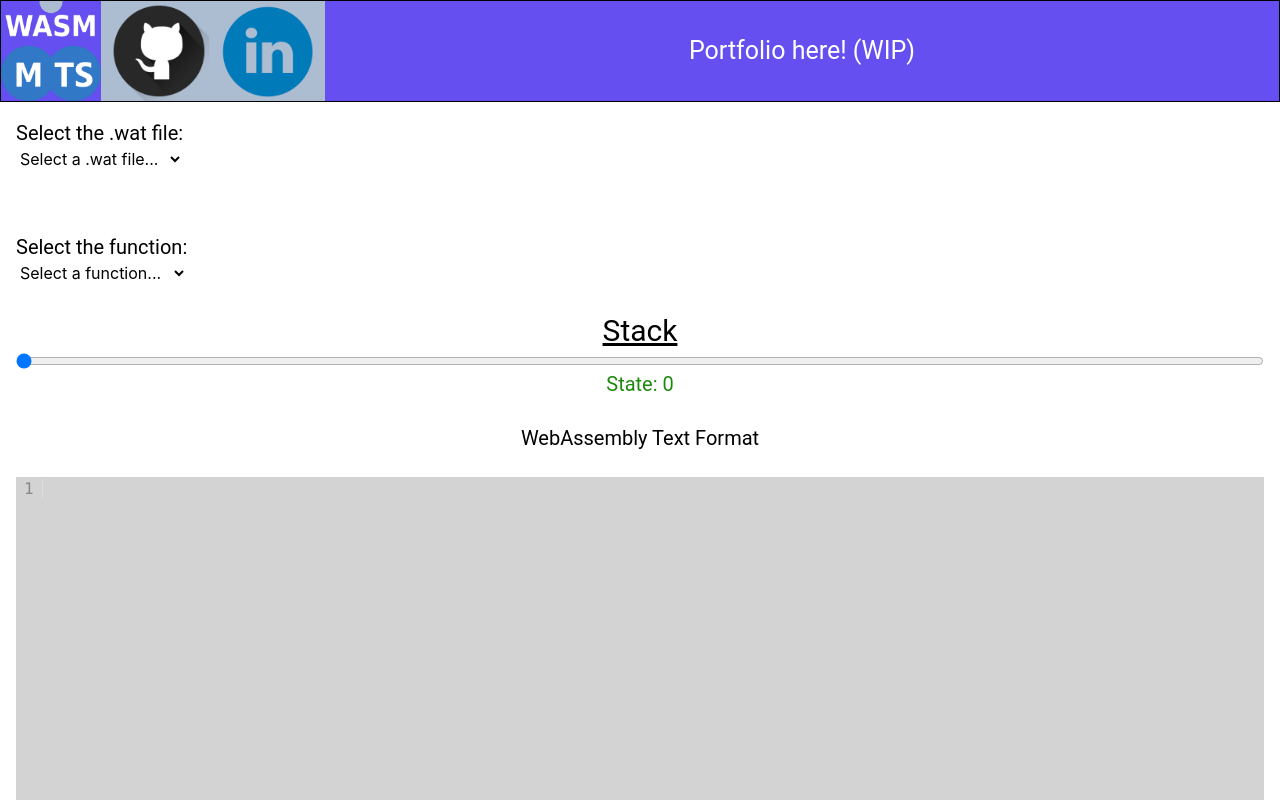
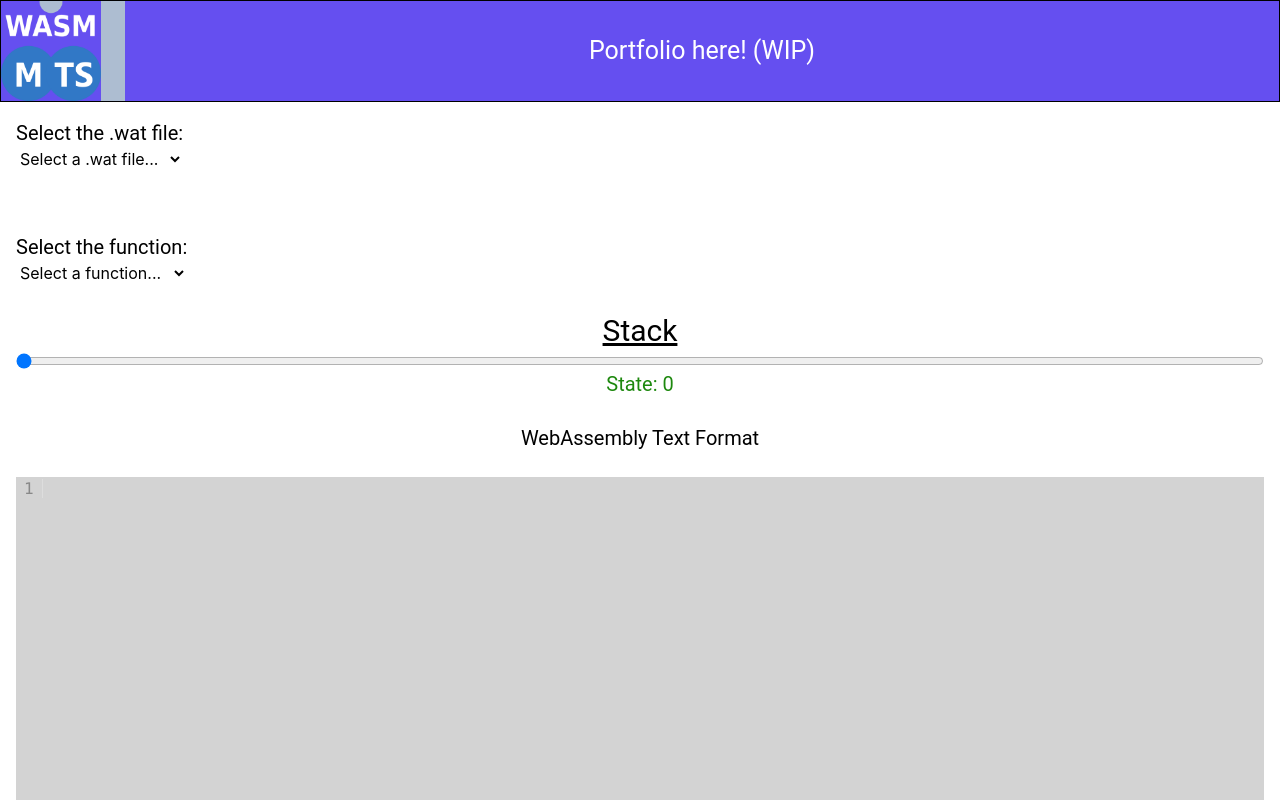
Before and after one commit to MirkoMassa/wasmmts-gui, a React (Create React App) app: page / in a window 1280 px wide. Shown: the top 800 px of the page. Built offline with nearby package versions, Linux system fonts and the light colour scheme.

Commit message:
desktop icons

```diff
--- a/src/components/Topbar.tsx
+++ b/src/components/Topbar.tsx
@@ -4,13 +4,13 @@ function Topbar() {
     return (
         <div className="Topbar">
             <img src={require("../images/logo.png")} alt="logo"/>
-            <a href="https://github.com/MirkoMassa">
-                <img id="git" src={require("../images/git.png")} alt="github" />
-            </a>
-            <a href="https://www.linkedin.com/in/mirko-massa">
-                <img id="lnkin" src={require("../images/lnkin.png")} alt="linkedin" />
-            </a>
-            <a className="active" href="#home">Portfolio here! (WIP)</a>
+                <a href="https://github.com/MirkoMassa">
+                    <div id="git"></div>
+                </a>
+                <a href="https://www.linkedin.com/in/mirko-massa">
+                    <div id="linkedin"></div>
+                </a>
+            <a className="active" href="home">Portfolio here! (WIP)</a>
         </div>
 
     );
```
